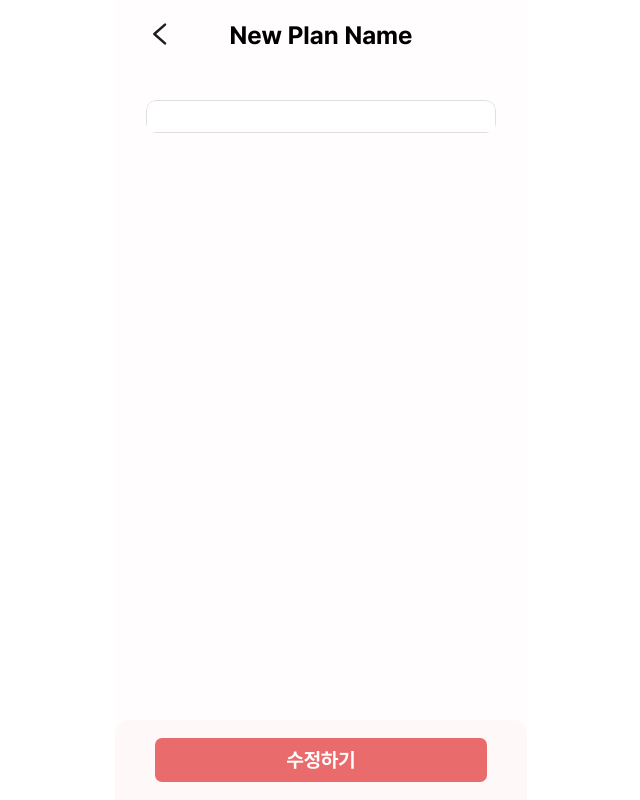
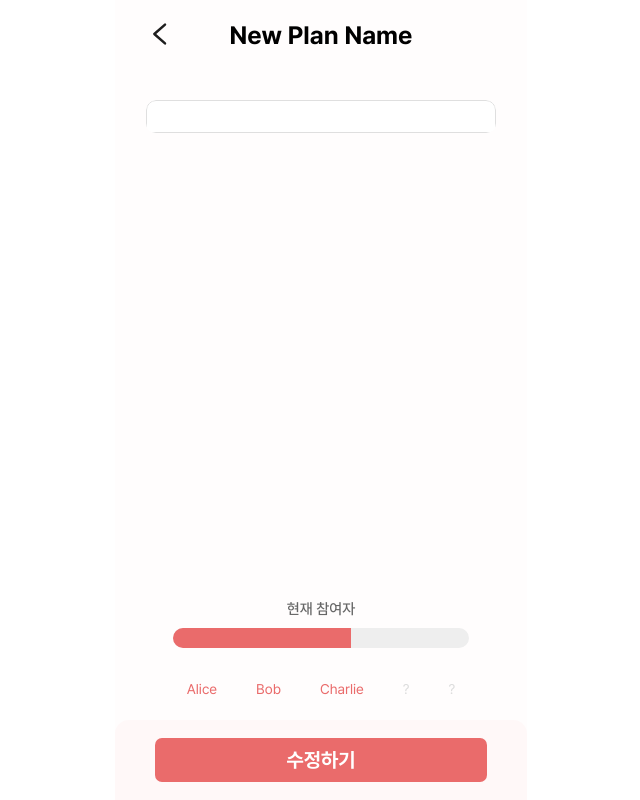
Before and after one commit to dusskdus/calen-do_FE, a React (Create React App) app in the folder calendo-fe/: page /check in a window 1280 px wide. Shown: the whole page, without its empty margins (319-959 px from the left). Built offline with nearby package versions, Linux system fonts and the light colour scheme.

Commit message:
feat: 참여인원UI

```diff
--- /dev/null
+++ b/calendo-fe/src/components/current/participantBlock.jsx
@@ -0,0 +1,17 @@
+import React from 'react';
+import styled from 'styled-components';
+
+const Participant = styled.div`
+  display: inline-block;
+  padding: 8px 12px;
+  margin: 5px;
+  color: ${({ isFilled }) => (isFilled ? "#EA6B6B" : "#ddd")};
+  border-radius: 5px;
+  font-size: 14px;
+`;
+
+const ParticipantsBlock = ({ participant }) => {
+  return <Participant isFilled={participant !== "?"}>{participant}</Participant>;
+};
+
+export default ParticipantsBlock;
--- /dev/null
+++ b/calendo-fe/src/components/current/progressBar.jsx
@@ -0,0 +1,30 @@
+import React from 'react';
+import styled from 'styled-components';
+
+const ProgressBarWrapper = styled.div`
+  width: 80%;
+  height: 20px;
+  background: #eee;
+  border-radius: 10px;
+  margin: 10px 0;
+  overflow: hidden;
+`;
+
+const Progress = styled.div`
+  width: ${({ progress }) => progress}%;
+  height: 100%;
+  background: #EA6B6B;
+  transition: width 0.3s ease-in-out;
+`;
+
+const ProgressBar = ({ headCount, participants }) => {
+  const progress = (participants.length / headCount) * 100;
+
+  return (
+    <ProgressBarWrapper>
+      <Progress progress={progress} />
+    </ProgressBarWrapper>
+  );
+};
+
+export default ProgressBar;
--- a/calendo-fe/src/pages/check/checkTime.jsx
+++ b/calendo-fe/src/pages/check/checkTime.jsx
@@ -1,20 +1,23 @@
 import { useNavigate, useLocation } from "react-router-dom";
 import * as S from "./styled"
 import backIcon from "../../assets/icons/backbtn.svg";
-
+import ProgressBar from "../../components/current/progressBar";
+import ParticipantsBlock from "../../components/current/participantBlock";
 
 function CheckTime() {
     const navigate = useNavigate();
     const location = useLocation();
     const { date, startTime, endTime, selectedTimes } = location.state || {};
 
+    // 목업 데이터: 총 인원 및 참가자 목록
+    const headCount = 5; // 총 5명
+    const participants = ["Alice", "Bob", "Charlie"]; // 현재 3명 참여
+
     console.log("date", date)
     console.log("전달", selectedTimes)
 
-    // 선택된 시간이 없으면 빈 Set으로 초기화
     const selectedSet = new Set(selectedTimes || []);
 
-    //시간 목록 생성
     const generateTimeSlots = () => {
         if (!startTime || !endTime) return [];
         const times = [];
@@ -29,7 +32,6 @@ function CheckTime() {
         return times;
     };
 
-    //날짜 목록 생성
     const generateDateColumns = () => {
         if (!date || !Array.isArray(date)) return [];
         const [startDate, endDate] = date;
@@ -81,12 +83,25 @@ function CheckTime() {
                     </tbody>
                 </S.Table>
             </S.Body>
+            <S.Main>
+                <S.SubTitle>현재 참여자</S.SubTitle>
+                <ProgressBar headCount={headCount} participants={participants} />
+                <S.Participants>
+                    {participants.map((participant, index) => (
+                        <ParticipantsBlock key={index} participant={participant} />
+                    ))}
+
+                    {/* 아직 참여하지 않은 자리 표시 */}
+                    {Array(headCount - participants.length).fill("?").map((_, index) => (
+                        <ParticipantsBlock key={`empty-${index}`} participant="?" />
+                    ))}
+                </S.Participants>
+            </S.Main>
             <S.Bottom>
                 <S.SelectButton onClick={()=> navigate(-1)}>수정하기</S.SelectButton>
             </S.Bottom>
         </S.Container>
     );
-
 }
 
 export default CheckTime;
--- a/calendo-fe/src/pages/check/styled.js
+++ b/calendo-fe/src/pages/check/styled.js
@@ -11,7 +11,7 @@ export const Container = styled.div`
     height: 100vh;
     background: #FFFDFD;
     margin: 0px auto;
-    overflow: hidden;
+    overflow: auto;
 `;
 
 export const Header = styled.div`
@@ -41,19 +41,13 @@ export const Title = styled.h1`
     margin: 0px;
 `;
 
-export const Main = styled.div`
-    display: flex;
-    flex-direction: column;
-    align-items: center;
-    width: 90%;
-`;
 
 export const Body = styled.div`
     position: relative;
     margin-top: 30px;
     width: 85%;
     padding-bottom: 20px;
-    height: calc(100vh - 100px);
+    height: 60vh;
     overflow: auto;
 `;
 
@@ -167,3 +161,31 @@ export const SelectButton = styled.button`
     border: none;
     border-radius: 7px;
 `;
+
+export const Main = styled.div`
+    display: flex;
+    flex-direction: column;
+    align-items: center;
+    margin-top: 20px;
+    width: 90%;
+`;
+
+export const SubTitle = styled.h3`
+    font-size: 15px;
+    font-weight: 500;
+    color: #666;
+    text-align: center;
+    flex-grow: 1;
+    margin: 0px;
+`;
+
+export const ProgressBarWrapper = styled.div`
+    margin: 10px 0;
+`;
+
+export const Participants = styled.div`
+    display: flex;
+    flex-wrap: wrap;
+    gap: 5px;
+    margin-top: 10px;
+`;
--- a/calendo-fe/src/pages/create/styled.js
+++ b/calendo-fe/src/pages/create/styled.js
@@ -14,7 +14,7 @@ export const Container = styled.div`
     height: 100vh;
     background: #FFFDFD;
     margin: 0px auto;
-    overflow: hidden;
+    overflow: auto;
 `;
 
 export const Header = styled.div`
@@ -100,6 +100,7 @@ export const Button = styled.button`
     width: 50%;
     padding: 12px;
     margin-top: 20px;
+    margin-bottom: 20px;
     font-size: 24px;
     font-weight: 600;
     background-color: #EA6B6B;
--- a/calendo-fe/src/pages/schedule/WholeSchedule.css
+++ b/calendo-fe/src/pages/schedule/WholeSchedule.css
@@ -5,6 +5,7 @@ body {
 }
 
 /* App Bar */
+.whole-schedule {
 .app-bar {
   display: flex;
   justify-content: space-between;
@@ -731,3 +732,5 @@ body {
 .modal-confirm-btn:hover {
   background-color: #e05252;
 }
+
+}
--- a/calendo-fe/src/pages/schedule/WholeSchedule.jsx
+++ b/calendo-fe/src/pages/schedule/WholeSchedule.jsx
@@ -968,6 +968,7 @@ const addEvent = async () => {
   };
 
   return (
+    <div className="whole-schedule">
     <div className="schedule-container">
       {/* App Bar */}
       <div className="app-bar">
@@ -1413,6 +1414,7 @@ const addEvent = async () => {
       </Modal>
       )}
     </div>
+    </div>
   );
 };
 
```
